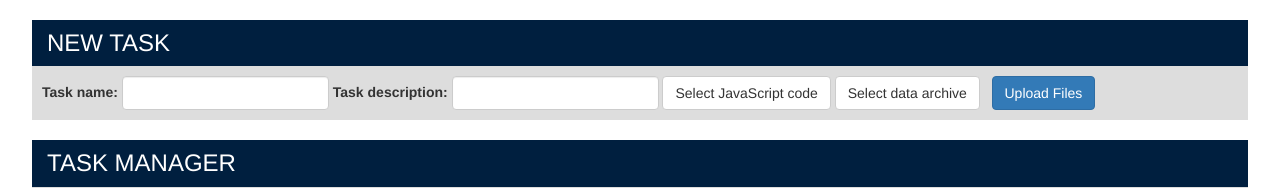
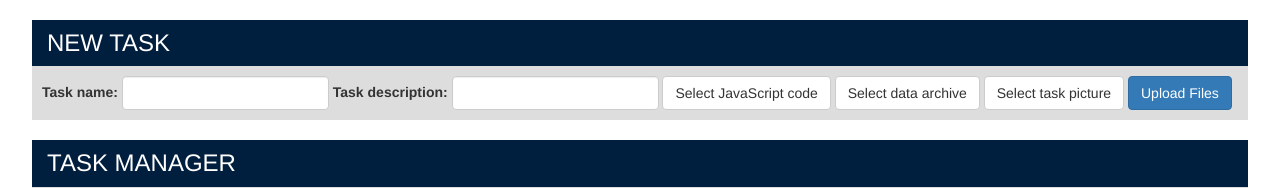
Before and after one commit to PhoneMapWebApps/PhoneMapServer, a Flask app: page / in a window 1280 px wide. Shown: the part 52-240 px from the top of the page. Run offline with Flask 2, Linux system fonts and the light colour scheme; a user stored in the database is signed in; parts of the project's set-up code (start-up, migrations or seed data) failed here and were passed over; some libraries are stand-ins or nearby versions.

Commit message:
added task picture uploading + HTML endpoint to retrieve them

```diff
--- a/app/main/files.py
+++ b/app/main/files.py
@@ -45,7 +45,7 @@ def save_and_extract_files(task_id, js_file, zip_file, js_path, zip_path):
     save_and_extract_js(task_id, js_file, js_path)
     save_and_extract_zip(task_id, zip_file, zip_path)
 
-    flashmsg("Successfully uploaded JS and ZIP files, as well as set task name and description")
+    flashmsg("Successfully uploaded picture, JS, and ZIP files, as well as set task name and description")
 
 
 def save_and_extract_js(task_id, js_file, js_path):
@@ -58,7 +58,8 @@ def save_and_extract_js(task_id, js_file, js_path):
 
 
 def save_pic(name, pic, pic_path):
-    pic_filename = str(name) + ".jpg"  # or png?
+    extension = pic.filename.rsplit('.', 1)[1].lower()
+    pic_filename = str(name) + "." + extension
     if hasattr(pic, 'save'):
         pic.save(os.path.join(pic_path, pic_filename))
     else:
--- a/app/main/models.py
+++ b/app/main/models.py
@@ -23,6 +23,7 @@ class Tasks(db.Model):
     time_completed = Column(DateTime)
     in_progress = Column(Boolean)
     is_complete = Column(Boolean)
+    pic_given = Column(Boolean, nullable=False, default=False)
 
     # task_id is autoincremented
     def __init__(self, owner_id, time_submitted,
--- a/app/main/routes.py
+++ b/app/main/routes.py
@@ -100,13 +100,26 @@ def get_task_list():
     return jsonify(task_list)
 
 
+# TODO: NOT JUST JPG
 @app.route('/user_pic/<user_id>')
 def get_user_pic(user_id):
     user = sql.get_user(user_id)
-    if user.pic_given:
-        return send_file(os.path.join("..", config.config["USER_PICS"], user_id + ".jpg"), as_attachment=True)
-    else:
-        return send_file(os.path.join("..", config.config["USER_PICS"], "default.jpg"), as_attachment=True)
+    if user:
+        if user.pic_given:
+            return send_file(os.path.join("..", config.config["USER_PICS"], user_id + ".jpg"), as_attachment=True)
+        else:
+            return send_file(os.path.join("..", config.config["USER_PICS"], "default.jpg"), as_attachment=True)
+
+
+# TODO: NOT JUST JPEG
+@app.route('/task_pic/<task_id>')
+def get_task_pic(task_id):
+    task = sql.get_task(task_id)
+    if task:
+        if task.pic_given:
+            return send_file(os.path.join("..", config.config["TASK_PICS"], task_id + ".jpg"), as_attachment=True)
+        else:
+            return send_file(os.path.join("..", config.config["TASK_PICS"], "default.jpg"), as_attachment=True)
 
 
 # upload task to db
@@ -117,6 +130,7 @@ def upload_file():
     zip_file_tag = 'ZIP_FILE'
     task_name_tag = 'TASK_NAME'
     task_desc_tag = 'TASK_DESC'
+    task_img_tag = 'TASK_PIC'
 
     flash('Checking file existence...')
     if not request_file_exists(request.files, js_file_tag):
@@ -126,6 +140,7 @@ def upload_file():
 
     js_file = request.files[js_file_tag]
     zip_file = request.files[zip_file_tag]
+    task_pic = request.files[task_img_tag]
     task_name = request.values[task_name_tag]
     task_desc = request.values[task_desc_tag]
 
@@ -142,7 +157,7 @@ def upload_file():
 
     no_tasks_currently = not sql.get_task_list()
     # adds to DB and extracts
-    sql.add_to_db(current_user.user_id, js_file, zip_file, task_name, task_desc)
+    sql.add_to_db(current_user.user_id, js_file, zip_file, task_name, task_desc, task_pic)
     log('Uploaded new task ' + task_name + ' (' + js_file.filename + ' ' + zip_file.filename + ')')
 
     update_task_list(ALL_TASKS)
--- a/app/main/sql.py
+++ b/app/main/sql.py
@@ -39,7 +39,7 @@ def get_user_tasks(user_id, task_id=ALL_TASKS):
     return [val.to_json() for val in values]
 
 
-def add_to_db(user_id, js_file, zip_file, task_name, task_desc):
+def add_to_db(user_id, js_file, zip_file, task_name, task_desc, task_pic):
     """ Creates a task and all its subtasks given the data"""
     task = Tasks(user_id, datetime.utcnow(), task_name, task_desc)
 
@@ -49,6 +49,9 @@ def add_to_db(user_id, js_file, zip_file, task_name, task_desc):
     db.session.flush()
 
     log('Saving and extracting...')
+    if task_pic:
+        save_pic(task.task_id, task_pic, app.config['TASK_PICS'])
+        task.pic_given = True
     save_and_extract_files(task.task_id, js_file, zip_file,
                            app.config['JS_FOLDER'],
                            app.config['ZIP_FOLDER'])
--- a/app/templates/index.html
+++ b/app/templates/index.html
@@ -324,7 +324,10 @@
               </label>
               <label class="btn btn-default btn-file">
                   Select data archive <input type="file" name="ZIP_FILE" accept="application/zip" style="display: none;">
-              </label>&nbsp;&nbsp;
+              </label>
+              <label class="btn btn-default btn-file">
+                  Select task picture <input type="file" name="TASK_PIC" accept="image/*" style="display: none;">
+              </label>
               <label class="btn btn-primary btn-file">
                   Upload Files <input type="submit" value="Upload files" style="display: none;">
               </label>
```
